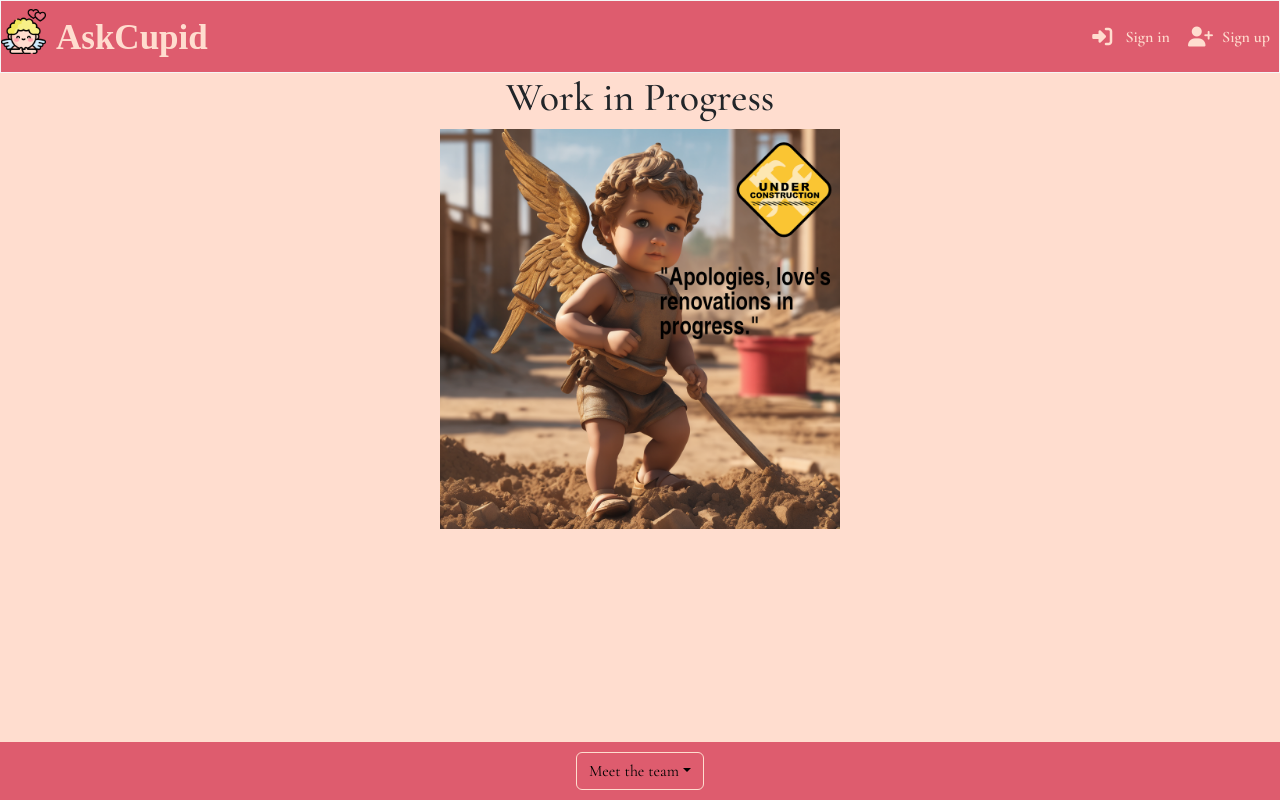
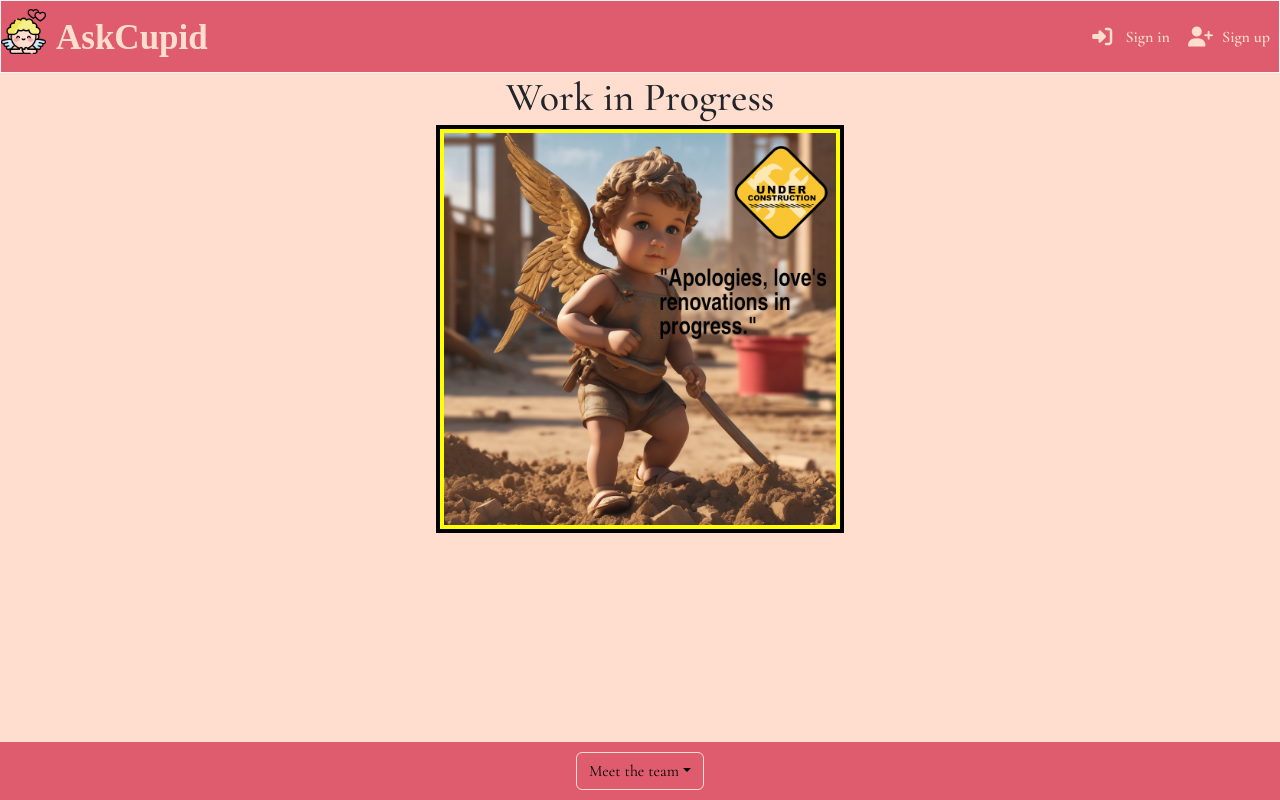
Before and after one commit to TaherCCG/chat-frontend, a React (Create React App) app: page /wip in a window 1280 px wide. Built offline with nearby package versions, Linux system fonts and the light colour scheme; no server answers; a web font is replaced by a local one.

Commit message:
Add border and outline to Wip class in WorkInProgress.module.css

```diff
--- a/src/styles/WorkInProgress.module.css
+++ b/src/styles/WorkInProgress.module.css
@@ -2,6 +2,8 @@
 .Wip {
     width: 400px;
     height: 400px;
+    border: 4px solid yellow;
+    outline: 4px solid black;
 }
 
 @media screen and (max-width: 400px){
```
